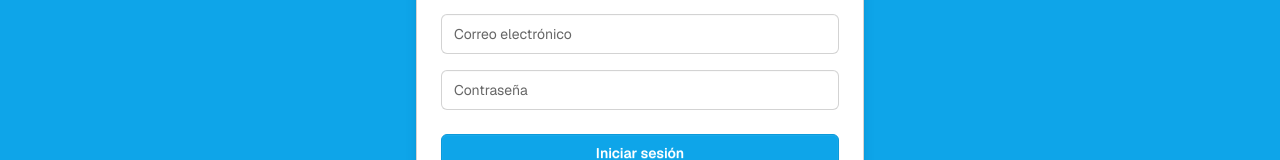
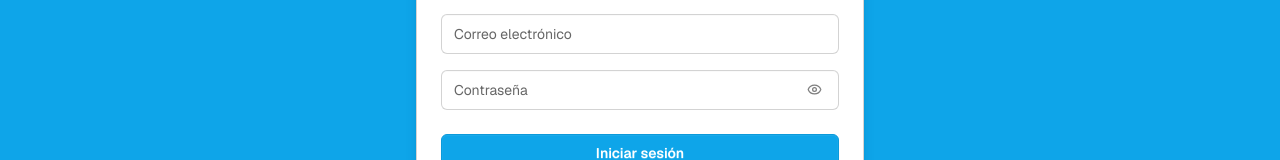
Before and after one commit to agustincantero/sienep-frontend, a Next.js app: page /login in a window 1280 px wide. Shown: the part 248-408 px from the top of the page. Built offline with nearby package versions, Linux system fonts and the light colour scheme.

Commit message:
Feature: ojo para mostrar/ocultar contraseña en login y reset
Los campos de contraseña no dejaban verificar lo tipeado antes de enviarlo. El toggle vive en un componente compartido (PasswordInput) armado con el patrón de daisyUI.

```diff
--- a/src/app/(auth)/layout.tsx
+++ b/src/app/(auth)/layout.tsx
@@ -1,8 +1,6 @@
 import { Footer } from "@/components/layout/Footer";
 
-// Chrome de las pantallas de autenticación (fuera del AppShell de funcionario):
-// fondo primary a pantalla completa, card centrada y footer.
-// Ver docs/prototipo.html (rama authView de App()).
+// Chrome de las pantallas de autenticación (fuera del AppShell de funcionario): fondo primary a pantalla completa, card centrada y footer. Ver docs/prototipo.html (rama authView de App()).
 export default function AuthLayout({ children }: { children: React.ReactNode }) {
   return (
     <div className="flex min-h-dvh flex-col bg-primary">
--- a/src/app/globals.css
+++ b/src/app/globals.css
@@ -38,14 +38,13 @@ body {
   font-family: var(--font-sans), Arial, Helvetica, sans-serif;
 }
 
-/* Foco de teclado visible y consistente (WCAG 2.4.7). daisyUI ya dibuja el outline al enfocar con `outline: 2px solid var(--input-color)`, pero pone --input-color = base-content (gris oscuro, poco visible); lo pasamos a primary para que el anillo sea celeste, igual que el del wrapper del botón de Google. `input.input` gana en especificidad a `.input:focus` de daisyUI. `:not(.input-error)` deja que un campo con error siga rojo aunque tenga foco. */
-input.input:focus:not(.input-error),
-input.input:focus-within:not(.input-error) {
+/* Foco de teclado visible y consistente (WCAG 2.4.7). daisyUI ya dibuja el outline al enfocar con `outline: 2px solid var(--input-color)`, pero pone --input-color = base-content (gris oscuro, poco visible); lo pasamos a primary para que el anillo sea celeste, igual que el del wrapper del botón de Google. Se apunta a `.input:focus-within` (y no `input.input:focus`) para cubrir también el patrón con `<div class="input">` de wrapper y control anidado, ej. PasswordInput; los tres selectores de clase ganan en especificidad a `.input:focus-within` de daisyUI. `:not(.input-error)` deja que un campo con error siga rojo aunque tenga foco. */
+.input:focus-within:not(.input-error) {
   --input-color: var(--color-primary);
 }
 
-/* En un floating-label, el placeholder es la etiqueta visible mientras el campo está vacío y sin foco. daisyUI lo pinta al 50% (contraste ~3.9:1, por debajo de AA); lo subimos. Se excluye :focus-within para no pisar la regla de daisyUI que oculta el placeholder al enfocar (y deja subir el <span>). */
-.floating-label:not(:focus-within) input.input::placeholder {
+/* En un floating-label, el placeholder es la etiqueta visible mientras el campo está vacío y sin foco. daisyUI lo pinta al 50% (contraste ~3.9:1, por debajo de AA); lo subimos. Se excluye :focus-within para no pisar la regla de daisyUI que oculta el placeholder al enfocar (y deja subir el <span>). Cubre el input con `.input` propio y el anidado dentro de un wrapper `.input`. */
+.floating-label:not(:focus-within) :is(input.input, .input input)::placeholder {
   color: var(--color-base-content);
   opacity: 0.7;
 }
--- a/src/components/auth/LoginForm.tsx
+++ b/src/components/auth/LoginForm.tsx
@@ -7,11 +7,9 @@ import { ApiError } from "@/lib/api";
 import { login } from "@/lib/auth";
 import { AuthCard } from "./AuthCard";
 import { GoogleLoginButton } from "./GoogleLoginButton";
+import { PasswordInput } from "./PasswordInput";
 
-// Pantalla de login. Conectada a POST /api/auth/login y (vía GoogleLoginButton)
-// a POST /api/auth/google. Esos Route Handlers guardan el JWT en una cookie
-// httpOnly; acá no se maneja ningún token. Al entrar, se navega a /inicio
-// (el layout de (app) valida la sesión contra GET /auth/me).
+// Pantalla de login. Conectada a POST /api/auth/login y (vía GoogleLoginButton) a POST /api/auth/google. Esos Route Handlers guardan el JWT en una cookie httpOnly; acá no se maneja ningún token. Al entrar, se navega a /inicio (el layout de (app) valida la sesión contra GET /auth/me).
 export function LoginForm() {
   const router = useRouter();
   const [email, setEmail] = useState("");
@@ -24,7 +22,7 @@ export function LoginForm() {
     router.replace("/inicio");
   }
 
-  async function handleSubmit(e: React.FormEvent<HTMLFormElement>) {
+  async function handleSubmit(e: React.SyntheticEvent<HTMLFormElement>) {
     e.preventDefault();
     setError("");
     setCargando(true);
@@ -53,19 +51,13 @@ export function LoginForm() {
             disabled={cargando}
           />
         </label>
-        <label className="floating-label">
-          <span>Contraseña</span>
-          <input
-            type="password"
-            required
-            autoComplete="current-password"
-            placeholder="Contraseña"
-            className="input w-full"
-            value={contrasenia}
-            onChange={(e) => setContrasenia(e.target.value)}
-            disabled={cargando}
-          />
-        </label>
+        <PasswordInput
+          label="Contraseña"
+          autoComplete="current-password"
+          value={contrasenia}
+          onChange={setContrasenia}
+          disabled={cargando}
+        />
         {error ? (
           <div role="alert" className="alert alert-error alert-soft text-sm">
             <span>{error}</span>
--- /dev/null
+++ b/src/components/auth/PasswordInput.tsx
@@ -0,0 +1,69 @@
+"use client";
+
+import { useId, useState } from "react";
+import { Eye, EyeOff } from "lucide-react";
+
+type PasswordInputProps = {
+  label: string;
+  value: string;
+  onChange: (value: string) => void;
+  autoComplete: "current-password" | "new-password";
+  disabled?: boolean;
+  required?: boolean;
+  error?: string;
+  // id para enlazar el <p> de error con aria-describedby; si no se pasa se genera uno
+  errorId?: string;
+};
+
+// Campo de contraseña con toggle de visibilidad (ojito). El wrapper lleva la clase `input` (patrón daisyUI para input con control extra): el <input> va pelado adentro y el botón es hijo flex, sin posicionamiento absoluto. El <span> sigue siendo hijo directo del floating-label y el <input> conserva su placeholder, que es lo que dispara el float.
+export function PasswordInput({
+  label,
+  value,
+  onChange,
+  autoComplete,
+  disabled,
+  required = true,
+  error,
+  errorId,
+}: PasswordInputProps) {
+  const [visible, setVisible] = useState(false);
+  const generatedId = useId();
+  const describedBy = error ? (errorId ?? generatedId) : undefined;
+
+  return (
+    <div>
+      <label className="floating-label">
+        {/* wrapper <div> (no <span>): `.floating-label > span` de daisyUI, que posiciona la etiqueta flotante, matchearía un <span> wrapper */}
+        <div className={`input w-full pr-1${error ? " input-error" : ""}`}>
+          <input
+            type={visible ? "text" : "password"}
+            required={required}
+            autoComplete={autoComplete}
+            placeholder={label}
+            value={value}
+            onChange={(e) => onChange(e.target.value)}
+            disabled={disabled}
+            aria-invalid={error ? true : undefined}
+            aria-describedby={describedBy}
+          />
+          <button
+            type="button"
+            onClick={() => setVisible((v) => !v)}
+            disabled={disabled}
+            aria-label="Mostrar contraseña"
+            aria-pressed={visible}
+            className="btn btn-ghost btn-circle btn-xs text-base-content/60 hover:text-base-content"
+          >
+            {visible ? <EyeOff size={15} aria-hidden /> : <Eye size={15} aria-hidden />}
+          </button>
+        </div>
+        <span>{label}</span>
+      </label>
+      {error ? (
+        <p id={describedBy} className="mt-1 text-xs text-error">
+          {error}
+        </p>
+      ) : null}
+    </div>
+  );
+}
--- a/src/components/auth/ResetPasswordForm.tsx
+++ b/src/components/auth/ResetPasswordForm.tsx
@@ -5,57 +5,12 @@ import Link from "next/link";
 import { apiErrorMessage, ApiError } from "@/lib/api";
 import { resetPassword } from "@/lib/auth";
 import { AuthCard } from "./AuthCard";
+import { PasswordInput } from "./PasswordInput";
 
 type ResetPasswordFormProps = {
   // Token de un solo uso que llega por email, leído de ?token= en la page.
   token: string;
 };
-
-function PasswordField({
-  id,
-  label,
-  value,
-  onValue,
-  error,
-  onClearError,
-  disabled,
-}: {
-  id: string;
-  label: string;
-  value: string;
-  onValue: (v: string) => void;
-  error: string;
-  onClearError: () => void;
-  disabled: boolean;
-}) {
-  return (
-    <div>
-      <label className="floating-label">
-        <span>{label}</span>
-        <input
-          type="password"
-          required
-          autoComplete="new-password"
-          placeholder={label}
-          className={`input w-full${error ? " input-error" : ""}`}
-          value={value}
-          onChange={(e) => {
-            onValue(e.target.value);
-            if (error) onClearError();
-          }}
-          disabled={disabled}
-          aria-invalid={error ? true : undefined}
-          aria-describedby={error ? id : undefined}
-        />
-      </label>
-      {error ? (
-        <p id={id} className="mt-1 text-xs text-error">
-          {error}
-        </p>
-      ) : null}
-    </div>
-  );
-}
 
 // Paso 2 de la recuperación: el usuario elige la contraseña nueva.
 // POST /api/auth/restablecer-contrasenia con { token, contraseniaNueva }. El backend exige contraseniaNueva de 8 a 100 y responde 401 si el token está vencido, ya se usó o es inválido. El largo y la coincidencia se validan en JS y el mensaje va debajo del campo que falló (errores de campo); un 401 lleva al mismo panel de "enlace inválido" que cuando no hay token.
@@ -76,12 +31,14 @@ export function ResetPasswordForm({ token }: ResetPasswordFormProps) {
     }
   }, [listo, enlaceInvalido]);
 
-  async function handleSubmit(e: React.FormEvent<HTMLFormElement>) {
+  async function handleSubmit(e: React.SyntheticEvent<HTMLFormElement>) {
     e.preventDefault();
     setErrorForm("");
 
     let eNueva = "";
-    if (nueva.length < 8) eNueva = "Tiene que tener al menos 8 caracteres.";
+    // El backend valida @NotBlank además de @Size(8,100): una contraseña de solo espacios mide >= 8 pero igual la rechaza con 400. El largo se chequea sobre el string crudo (los espacios cuentan, igual que @Size).
+    if (!nueva.trim()) eNueva = "La contraseña no puede ser solo espacios.";
+    else if (nueva.length < 8) eNueva = "Tiene que tener al menos 8 caracteres.";
     else if (nueva.length > 100) eNueva = "No puede superar los 100 caracteres.";
     const eConfirmar = nueva === confirmar ? "" : "Las contraseñas no coinciden.";
 
@@ -149,22 +106,28 @@ export function ResetPasswordForm({ token }: ResetPasswordFormProps) {
         </div>
       ) : null}
       <form onSubmit={handleSubmit} className="space-y-4">
-        <PasswordField
-          id="reset-nueva-error"
+        <PasswordInput
           label="Nueva contraseña"
+          autoComplete="new-password"
+          errorId="reset-nueva-error"
           value={nueva}
-          onValue={setNueva}
+          onChange={(v) => {
+            setNueva(v);
+            if (errorNueva) setErrorNueva("");
+          }}
           error={errorNueva}
-          onClearError={() => setErrorNueva("")}
           disabled={cargando}
         />
-        <PasswordField
-          id="reset-confirmar-error"
+        <PasswordInput
           label="Confirmar contraseña"
+          autoComplete="new-password"
+          errorId="reset-confirmar-error"
           value={confirmar}
-          onValue={setConfirmar}
+          onChange={(v) => {
+            setConfirmar(v);
+            if (errorConfirmar) setErrorConfirmar("");
+          }}
           error={errorConfirmar}
-          onClearError={() => setErrorConfirmar("")}
           disabled={cargando}
         />
         <button
--- a/src/components/layout/Footer.tsx
+++ b/src/components/layout/Footer.tsx
@@ -1,5 +1,4 @@
-// Footer del chrome deslogueado (pantallas de auth y 404). El área autenticada
-// no lo usa. El año se resuelve en cada build (Server Component).
+// Footer del chrome deslogueado (pantallas de auth y 404). El área autenticada no lo usa. El año se resuelve en cada build (Server Component).
 export function Footer() {
   return (
     <footer className="mt-auto bg-neutral py-4 text-neutral-content">
```
Also changed, not shown: src/app/not-found.tsx (+2 -6 lines).
